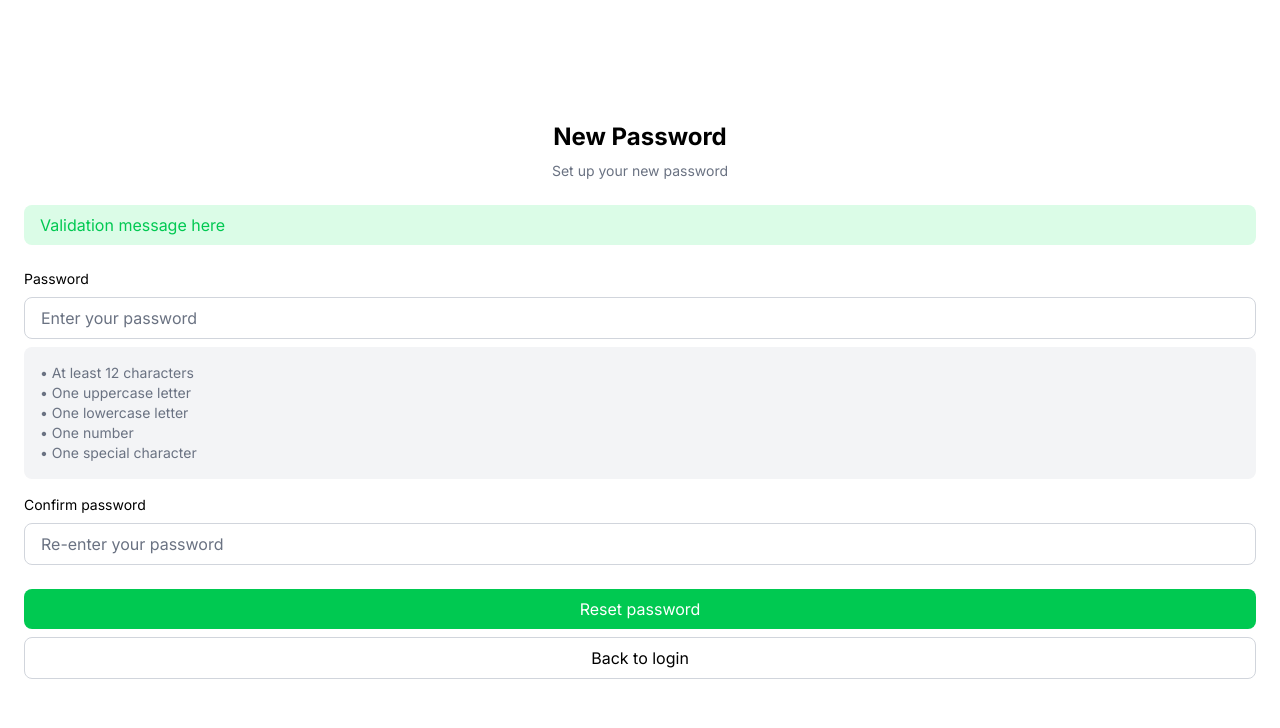
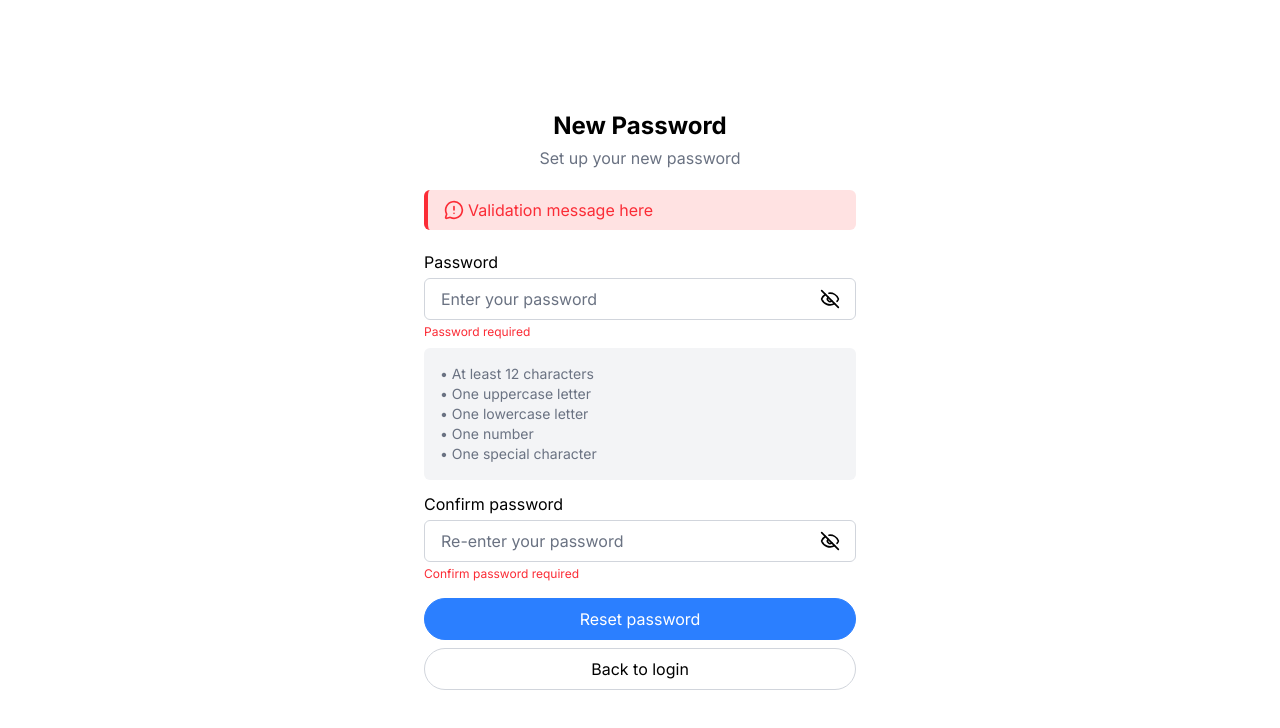
Before and after one commit to ed-specs/Passify, a Next.js app: page /reset-password in a window 1280 px wide. Shown: the top 728 px of the page. Built offline with nearby package versions, Linux system fonts and the light colour scheme.

Commit message:
Layout modification

```diff
--- a/app/(auth)/create-account/page.jsx
+++ b/app/(auth)/create-account/page.jsx
@@ -1,63 +1,106 @@
+"use client";
+
+import { MessageCircleWarning, Eye, EyeOff } from "lucide-react";
+import { useState } from "react";
 import Link from "next/link";
 
 export default function CreateAccount() {
+  // toggle password visibility
+  const [showPassword, setShowPassword] = useState(false);
+  const [showConfirmPassword, setShowConfirmPassword] = useState(false);
+
+  const togglePasswordVisibility = () => {
+    setShowPassword((prevShowPassword) => !prevShowPassword);
+  };
+  const toggleConfirmPasswordVisibility = () => {
+    setShowConfirmPassword(
+      (prevShowConfirmPassword) => !prevShowConfirmPassword
+    );
+  };
+
+  const passwordType = showPassword ? "text" : "password";
+  const confirmPasswordType = showConfirmPassword ? "text" : "password";
+
   return (
-    <div className="min-h-dvh p-4 flex items-center justify-center">
-      <div className="p-2 flex flex-col gap-6 w-full">
+    <div className="min-h-dvh p-3 sm:p-4 flex items-center justify-center text-sm sm:text-base">
+      <div className="p-2 flex flex-col gap-5 w-full max-w-md">
         {/* Title */}
-        <div className="flex flex-col items-center justify-center gap-2 text-center">
-          <h1 className="text-2xl font-bold">Welcome to Passify</h1>
-          <span className="text-gray-500 text-sm">Create your account</span>
+        <div className="flex flex-col items-center justify-center gap-1 text-center">
+          <h1 className="text-xl sm:text-2xl font-bold">Welcome to Passify</h1>
+          <span className="text-gray-500 ">Create your account</span>
         </div>
-        {/* Validation message here. either red or green depending on the message */}
-        <div className="flex w-full px-4 py-2 bg-green-100 rounded-lg text-green-500">
+        {/* Validation message here. */}
+        <div className="flex items-center gap-1 w-full px-3 sm:px-4 py-2 bg-red-100 rounded-md border-l-4 border-red-500 text-red-500">
+          <MessageCircleWarning className="size-4 sm:size-5" />
           Validation message here
         </div>
         {/* form */}
-        <form action="" className="flex flex-col gap-4">
-          <div className="grid grid-cols-2 gap-4">
-            <div className="col-span-1 flex flex-col gap-2">
-              <label className="text-sm" htmlFor="">
+        <form action="" className="flex flex-col gap-3">
+          <div className="grid grid-cols-2 gap-3">
+            <div className="col-span-1 flex flex-col gap-1">
+              <label className="" htmlFor="">
                 First Name
               </label>
               <input
                 type="text"
-                className="px-4 py-2 rounded-lg border border-gray-300 outline-none focus:border-green-500 transition-colors duration-150 placeholder:text-gray-500"
+                className="px-3 sm:px-4 py-2 rounded-md border border-gray-300 outline-none focus:border-blue-500 transition-colors duration-150 placeholder:text-gray-500"
                 placeholder="e.g. Juan"
               />
+              <span className="text-xs text-red-500">First name required</span>
             </div>
-            <div className="col-span-1 flex flex-col gap-2">
-              <label className="text-sm" htmlFor="">
+            <div className="col-span-1 flex flex-col gap-1">
+              <label className="" htmlFor="">
                 Last Name
               </label>
               <input
                 type="text"
-                className="px-4 py-2 rounded-lg border border-gray-300 outline-none focus:border-green-500 transition-colors duration-150 placeholder:text-gray-500"
+                className="px-3 sm:px-4 py-2 rounded-md border border-gray-300 outline-none focus:border-blue-500 transition-colors duration-150 placeholder:text-gray-500"
                 placeholder="e.g. Dela Cruz"
               />
+              <span className="text-xs text-red-500">Last name required</span>
             </div>
           </div>
-          <div className="flex flex-col gap-2">
-            <label className="text-sm" htmlFor="">
+          <div className="flex flex-col gap-1">
+            <label className="" htmlFor="">
               Email
             </label>
             <input
               type="email"
-              className="px-4 py-2 rounded-lg border border-gray-300 outline-none focus:border-green-500 transition-colors duration-150 placeholder:text-gray-500"
+              className="px-3 sm:px-4 py-2 rounded-md border border-gray-300 outline-none focus:border-blue-500 transition-colors duration-150 placeholder:text-gray-500"
               placeholder="Enter your email address"
             />
+            <span className="text-xs text-red-500">Email required</span>
           </div>
-          <div className="flex flex-col gap-2">
-            <label className="text-sm" htmlFor="">
+
+          <div className="flex flex-col gap-1">
+            <label className="" htmlFor="">
               Password
             </label>
+            <div className="relative">
               <input
-              type="password"
-              className="px-4 py-2 rounded-lg border border-gray-300 outline-none focus:border-green-500 transition-colors duration-150 placeholder:text-gray-500"
+                type={passwordType}
+                className="px-3 sm:px-4 py-2 w-full rounded-md border border-gray-300 outline-none focus:border-blue-500 transition-colors duration-150 placeholder:text-gray-500"
                 placeholder="Enter your password"
               />
-            <div className="bg-gray-100 rounded-lg flex flex-col gap-2 p-4">
-              <ul className="text-sm">
+              {/* toggle button for show password */}
+              <button
+                type="button"
+                onClick={togglePasswordVisibility}
+                className="absolute top-0 right-3 sm:right-4 h-full active:text-blue-600 transition-colors duration-150"
+              >
+                {showPassword ? (
+                  <Eye className="size-5" />
+                ) : (
+                  <EyeOff className="size-5" />
+                )}
+              </button>
+            </div>
+
+            {/* will show depending on the situation */}
+            <span className="text-xs text-red-500">Password required</span>
+
+            <div className="bg-gray-100 rounded-md flex flex-col gap-2 p-4 text-xs sm:text-sm mt-1">
+              <ul className="">
                 <li className="text-gray-500">• At least 12 characters</li>
                 <li className="text-gray-500">• One uppercase letter</li>
                 <li className="text-gray-500">• One lowercase letter</li>
@@ -66,27 +109,45 @@ export default function CreateAccount() {
               </ul>
             </div>
           </div>
-          <div className="flex flex-col gap-2">
-            <label className="text-sm" htmlFor="">
+          <div className="flex flex-col gap-1">
+            <label className="" htmlFor="">
               Confirm password
             </label>
+            <div className="relative">
               <input
-              type="password"
-              className="px-4 py-2 rounded-lg border border-gray-300 outline-none focus:border-green-500 transition-colors duration-150 placeholder:text-gray-500"
+                type={confirmPasswordType}
+                className="px-3 sm:px-4 py-2 w-full rounded-md border border-gray-300 outline-none focus:border-blue-500 transition-colors duration-150 placeholder:text-gray-500"
                 placeholder="Re-enter your password"
               />
+              {/* toggle button for show password */}
+              <button
+                type="button"
+                onClick={toggleConfirmPasswordVisibility}
+                className="absolute top-0 right-3 sm:right-4 h-full active:text-blue-600 transition-colors duration-150"
+              >
+                {showConfirmPassword ? (
+                  <Eye className="size-5" />
+                ) : (
+                  <EyeOff className="size-5" />
+                )}
+              </button>
+            </div>
+
+            <span className="text-xs text-red-500">
+              Confirm password required
+            </span>
           </div>
 
           <div className="flex flex-col gap-2">
-            <button className=" bg-green-500 active:bg-green-600 rounded-lg px-4 py-2 text-center text-white mt-2">
+            <button className="border border-blue-500 hover:border-blue-500/90 active:border-blue-600 bg-blue-500 hover:bg-blue-500/90 active:bg-blue-600 transition-colors duration-150 rounded-full px-4 py-2 text-center text-white mt-2 cursor-pointer">
               Create account
             </button>
             <Link
               href="/login"
-              className=" border border-gray-300 px-4 py-2 rounded-lg flex items-center justify-center gap-4 transition-colors duration-150 active:bg-gray-100"
+              className=" border border-gray-300 hover:bg-gray-50 active:bg-gray-100 px-4 py-2 rounded-full flex items-center justify-center gap-4 transition-colors duration-150 cursor-pointer"
             >
               {/* logo */}
-              <span>Sign in to your account</span>
+              <span>Back to sign in</span>
             </Link>
           </div>
         </form>
--- a/app/(auth)/login/page.jsx
+++ b/app/(auth)/login/page.jsx
@@ -1,29 +1,44 @@
+"use client";
+
+import { MessageCircleWarning, Eye, EyeOff } from "lucide-react";
+import { useState } from "react";
 import Link from "next/link";
 
 export default function SignIn() {
+  // toggle password visibility
+  const [showPassword, setShowPassword] = useState(false);
+
+  const togglePasswordVisibility = () => {
+    setShowPassword((prevShowPassword) => !prevShowPassword);
+  };
+
+  const passwordType = showPassword ? "text" : "password";
+
   return (
-    <div className="min-h-dvh p-4 flex items-center justify-center text-sm">
-      <div className="p-2 flex flex-col gap-6 w-full">
+    <div className="min-h-dvh p-3 sm:p-4 flex items-center justify-center text-sm sm:text-base">
+      <div className="p-2 flex flex-col gap-5 w-full max-w-md">
         {/* Title */}
         <div className="flex flex-col items-center justify-center gap-1 text-center">
-          <h1 className="text-xl font-bold">Welcome to Passify</h1>
+          <h1 className="text-xl sm:text-2xl font-bold">Welcome to Passify</h1>
           <span className="text-gray-500 ">Sign in to your account</span>
         </div>
-        {/* Validation message here. either red or green depending on the message */}
-        <div className="flex w-full px-4 py-2 bg-green-100 rounded-lg text-green-500">
+        {/* Validation message here. */}
+        <div className="flex items-center gap-1 w-full px-3 sm:px-4 py-2 bg-red-100 rounded-md border-l-4 border-red-500 text-red-500">
+          <MessageCircleWarning className="size-4 sm:size-5" />
           Validation message here
         </div>
         {/* form */}
-        <form action="" className="flex flex-col gap-5">
+        <form action="" className="flex flex-col gap-4">
           <div className="flex flex-col gap-1">
             <label className="" htmlFor="">
               Email
             </label>
             <input
               type="email"
-              className="px-3 py-2 rounded-md border border-gray-300 outline-none focus:border-green-500 transition-colors duration-150 placeholder:text-gray-500"
+              className="px-3 sm:px-4 py-2 rounded-md border border-gray-300 outline-none focus:border-blue-500 transition-colors duration-150 placeholder:text-gray-500"
               placeholder="Enter your email address"
             />
+            <span className="text-xs text-red-500">Email required</span>
           </div>
           <div className="flex flex-col gap-1">
             <div className="flex items-center justify-between ">
@@ -35,14 +50,30 @@ export default function SignIn() {
                 Forgot password
               </Link>
             </div>
-            <input
-              type="password"
-              className="px-3 py-2 rounded-md border border-gray-300 outline-none focus:border-green-500 transition-colors duration-150 placeholder:text-gray-500"
-              placeholder="Enter your password"
-            />
+            <div className="relative">
+              <input
+                type={passwordType}
+                className="px-3 sm:px-4 py-2 w-full rounded-md border border-gray-300 outline-none focus:border-blue-500 transition-colors duration-150 placeholder:text-gray-500"
+                placeholder="Enter your password"
+              />
+              {/* toggle button for show password */}
+              <button
+                type="button"
+                onClick={togglePasswordVisibility}
+                className="absolute top-0 right-3 sm:right-4 h-full active:text-blue-600 transition-colors duration-150"
+              >
+                {showPassword ? (
+                  <Eye className="size-5" />
+                ) : (
+                  <EyeOff className="size-5" />
+                )}
+              </button>
+            </div>
+
+            <span className="text-xs text-red-500">Password required</span>
           </div>
 
-          <button className=" bg-green-500 active:bg-green-600 rounded-full px-4 py-2 text-center text-white">
+          <button className="border border-blue-500 hover:border-blue-500/90 active:border-blue-600 bg-blue-500 hover:bg-blue-500/90 active:bg-blue-600 transition-colors duration-150 rounded-full px-4 py-2 text-center text-white">
             Sign in
           </button>
         </form>
@@ -52,13 +83,35 @@ export default function SignIn() {
 
         {/* buttons */}
         <div className="flex flex-col gap-2">
-          <button className=" border border-gray-300 px-4 py-2 rounded-full flex items-center justify-center gap-4 transition-colors duration-150 active:bg-gray-100">
-            {/* logo */}
+          <button className=" border border-gray-300 hover:bg-gray-50 active:bg-gray-100 px-4 py-2 rounded-full flex items-center justify-center gap-2 transition-colors duration-150 cursor-pointer">
+            <svg
+              xmlns="http://www.w3.org/2000/svg"
+              className="size-5"
+              viewBox="-3 0 262 262"
+              preserveAspectRatio="xMidYMid"
+            >
+              <path
+                d="M255.878 133.451c0-10.734-.871-18.567-2.756-26.69H130.55v48.448h71.947c-1.45 12.04-9.283 30.172-26.69 42.356l-.244 1.622 38.755 30.023 2.685.268c24.659-22.774 38.875-56.282 38.875-96.027"
+                fill="#4285F4"
+              />
+              <path
+                d="M130.55 261.1c35.248 0 64.839-11.605 86.453-31.622l-41.196-31.913c-11.024 7.688-25.82 13.055-45.257 13.055-34.523 0-63.824-22.773-74.269-54.25l-1.531.13-40.298 31.187-.527 1.465C35.393 231.798 79.49 261.1 130.55 261.1"
+                fill="#34A853"
+              />
+              <path
+                d="M56.281 156.37c-2.756-8.123-4.351-16.827-4.351-25.82 0-8.994 1.595-17.697 4.206-25.82l-.073-1.73L15.26 71.312l-1.335.635C5.077 89.644 0 109.517 0 130.55s5.077 40.905 13.925 58.602l42.356-32.782"
+                fill="#FBBC05"
+              />
+              <path
+                d="M130.55 50.479c24.514 0 41.05 10.589 50.479 19.438l36.844-35.974C195.245 12.91 165.798 0 130.55 0 79.49 0 35.393 29.301 13.925 71.947l42.211 32.783c10.59-31.477 39.891-54.251 74.414-54.251"
+                fill="#EB4335"
+              />
+            </svg>
             <span>Sign in with Google</span>
           </button>
           <Link
             href="/create-account"
-            className=" border border-gray-300 px-4 py-2 rounded-full flex items-center justify-center gap-4 transition-colors duration-150 active:bg-gray-100"
+            className=" border border-gray-300 hover:bg-gray-50 active:bg-gray-100 px-4 py-2 rounded-full flex items-center justify-center gap-4 transition-colors duration-150 cursor-pointer"
           >
             {/* logo */}
             <span>Create account</span>
--- a/app/(auth)/reset-password/page.jsx
+++ b/app/(auth)/reset-password/page.jsx
@@ -1,33 +1,69 @@
+"use client";
+
+import { MessageCircleWarning, Eye, EyeOff } from "lucide-react";
+import { useState } from "react";
 import Link from "next/link";
+export default function ResetPassword() {
+  // toggle password visibility
+  const [showPassword, setShowPassword] = useState(false);
+  const [showConfirmPassword, setShowConfirmPassword] = useState(false);
 
-export default function ResetPassword() {
+  const togglePasswordVisibility = () => {
+    setShowPassword((prevShowPassword) => !prevShowPassword);
+  };
+  const toggleConfirmPasswordVisibility = () => {
+    setShowConfirmPassword(
+      (prevShowConfirmPassword) => !prevShowConfirmPassword
+    );
+  };
+
+  const passwordType = showPassword ? "text" : "password";
+  const confirmPasswordType = showConfirmPassword ? "text" : "password";
+
   return (
-    <div className="min-h-dvh p-4 flex items-center justify-center">
-      <div className="p-2 flex flex-col gap-6 w-full">
+    <div className="min-h-dvh p-3 sm:p-4 flex items-center justify-center text-sm sm:text-base">
+      <div className="p-2 flex flex-col gap-5 w-full max-w-md">
         {/* Title */}
-        <div className="flex flex-col items-center justify-center gap-2 text-center">
-          <h1 className="text-2xl font-bold">New Password</h1>
-          <span className="text-gray-500 text-sm">
-            Set up your new password
-          </span>
+        <div className="flex flex-col items-center justify-center gap-1 text-center">
+          <h1 className="text-xl sm:text-2xl font-bold">New Password</h1>
+          <span className="text-gray-500 ">Set up your new password</span>
         </div>
-        {/* Validation message here. either red or green depending on the message */}
-        <div className="flex w-full px-4 py-2 bg-green-100 rounded-lg text-green-500">
+        {/* Validation message here. */}
+        <div className="flex items-center gap-1 w-full px-3 sm:px-4 py-2 bg-red-100 rounded-md border-l-4 border-red-500 text-red-500">
+          <MessageCircleWarning className="size-4 sm:size-5" />
           Validation message here
         </div>
         {/* form */}
-        <form action="" className="flex flex-col gap-4">
-          <div className="flex flex-col gap-2">
-            <label className="text-sm" htmlFor="">
+        <form action="" className="flex flex-col gap-3">
+          <div className="flex flex-col gap-1">
+            <label className="" htmlFor="">
               Password
             </label>
+            <div className="relative">
               <input
-              type="password"
-              className="px-4 py-2 rounded-lg border border-gray-300 outline-none focus:border-green-500 transition-colors duration-150 placeholder:text-gray-500"
+                type={passwordType}
+                className="px-3 sm:px-4 py-2 w-full rounded-md border border-gray-300 outline-none focus:border-blue-500 transition-colors duration-150 placeholder:text-gray-500"
                 placeholder="Enter your password"
               />
-            <div className="bg-gray-100 rounded-lg flex flex-col gap-2 p-4">
-              <ul className="text-sm">
+              {/* toggle button for show password */}
+              <button
+                type="button"
+                onClick={togglePasswordVisibility}
+                className="absolute top-0 right-3 sm:right-4 h-full active:text-blue-600 transition-colors duration-150"
+              >
+                {showPassword ? (
+                  <Eye className="size-5" />
+                ) : (
+                  <EyeOff className="size-5" />
+                )}
+              </button>
+            </div>
+
+            {/* will show depending on the situation */}
+            <span className="text-xs text-red-500">Password required</span>
+
+            <div className="bg-gray-100 rounded-md flex flex-col gap-2 p-4 text-xs sm:text-sm mt-1">
+              <ul className="">
                 <li className="text-gray-500">• At least 12 characters</li>
                 <li className="text-gray-500">• One uppercase letter</li>
                 <li className="text-gray-500">• One lowercase letter</li>
@@ -36,24 +72,42 @@ export default function ResetPassword() {
               </ul>
             </div>
           </div>
-          <div className="flex flex-col gap-2">
-            <label className="text-sm" htmlFor="">
+          <div className="flex flex-col gap-1">
+            <label className="" htmlFor="">
               Confirm password
             </label>
+            <div className="relative">
               <input
-              type="password"
-              className="px-4 py-2 rounded-lg border border-gray-300 outline-none focus:border-green-500 transition-colors duration-150 placeholder:text-gray-500"
+                type={confirmPasswordType}
+                className="px-3 sm:px-4 py-2 w-full rounded-md border border-gray-300 outline-none focus:border-blue-500 transition-colors duration-150 placeholder:text-gray-500"
                 placeholder="Re-enter your password"
               />
+              {/* toggle button for show password */}
+              <button
+                type="button"
+                onClick={toggleConfirmPasswordVisibility}
+                className="absolute top-0 right-3 sm:right-4 h-full active:text-blue-600 transition-colors duration-150"
+              >
+                {showConfirmPassword ? (
+                  <Eye className="size-5" />
+                ) : (
+                  <EyeOff className="size-5" />
+                )}
+              </button>
             </div>
 
-          <div className="flex flex-col gap-2">
-            <button className=" bg-green-500 active:bg-green-600 rounded-lg px-4 py-2 text-center text-white mt-2">
+            <span className="text-xs text-red-500">
+              Confirm password required
+            </span>
+          </div>
+
+          <div className="flex flex-col gap-2 mt-1">
+            <button className="border border-blue-500 hover:border-blue-500/90 active:border-blue-600 bg-blue-500 hover:bg-blue-500/90 active:bg-blue-600 transition-colors duration-150 rounded-full px-4 py-2 text-center text-white">
               Reset password
             </button>
             <Link
               href="/login"
-              className=" border border-gray-300 px-4 py-2 rounded-lg flex items-center justify-center gap-4 transition-colors duration-150 active:bg-gray-100"
+              className=" border border-gray-300 px-4 py-2 rounded-full flex items-center justify-center gap-4 transition-colors duration-150 active:bg-gray-100"
             >
               {/* logo */}
               <span>Back to login</span>
```
Also changed, not shown: app/(auth)/forgot-password/page.jsx (+17 -14 lines), app/(auth)/verify/page.jsx (+28 -18 lines). Lines whose indentation alone changed are shown as unchanged.
